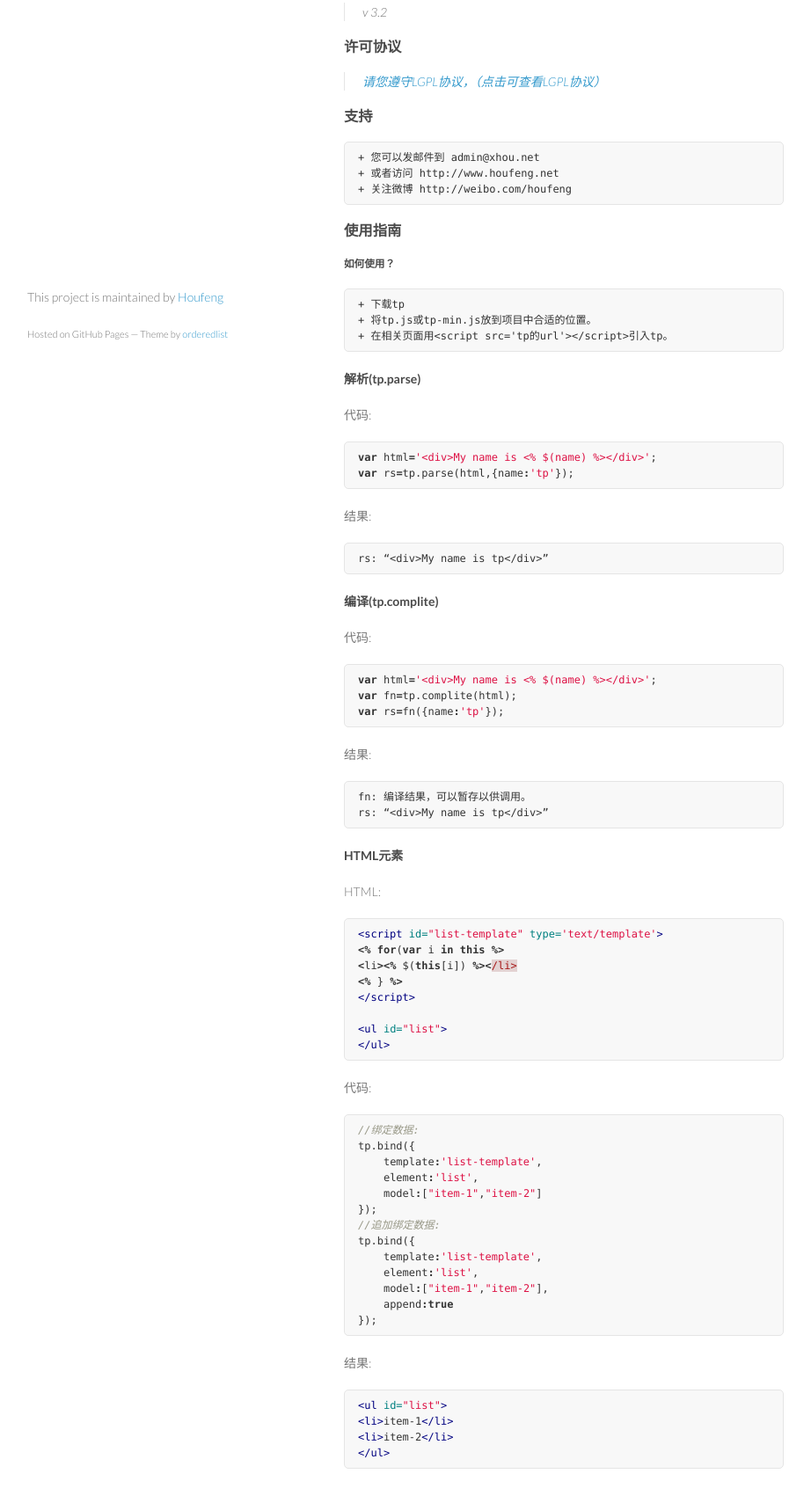
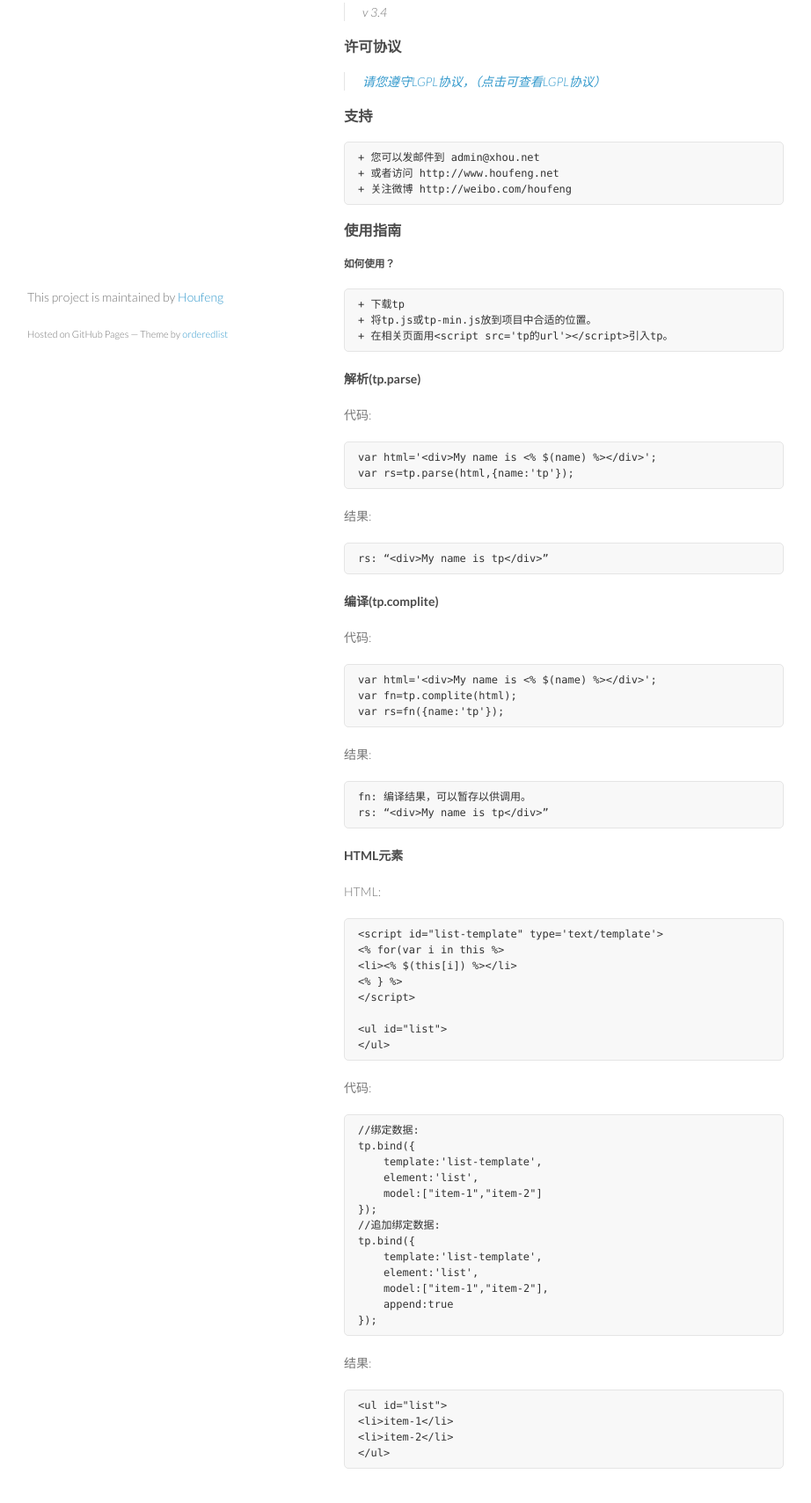
Before and after one commit to Houfeng/tp, a plain HTML site: page index.html in a window 1280 px wide. Shown: the part 341-2050 px from the top of the page at 88% size, without its empty margins (179-1101 px from the left). Drawn offline with Linux system fonts and the light colour scheme.

Commit message:
Create gh-pages branch via GitHub

```diff
--- a/index.html
+++ b/index.html
@@ -29,7 +29,7 @@
       </header>
       <section>
         <h3>
-<a name="%E6%AC%A2%E8%BF%8E%E6%9D%A5%E5%88%B0tp%E7%9A%84%E4%B8%96%E7%95%8C" class="anchor" href="#%E6%AC%A2%E8%BF%8E%E6%9D%A5%E5%88%B0tp%E7%9A%84%E4%B8%96%E7%95%8C"><span class="octicon octicon-link"></span></a>欢迎来到tp的世界</h3>
+<a id="tp-模板引擎" class="anchor" href="#tp-%E6%A8%A1%E6%9D%BF%E5%BC%95%E6%93%8E" aria-hidden="true"><span class="octicon octicon-link"></span></a>TP 模板引擎</h3>
 
 <blockquote>
 <p>欢迎使用tp! 最轻量，简洁，高效的javascript模板引擎！
@@ -37,7 +37,7 @@
 </blockquote>
 
 <h3>
-<a name="%E7%AE%80%E4%BB%8B" class="anchor" href="#%E7%AE%80%E4%BB%8B"><span class="octicon octicon-link"></span></a>简介</h3>
+<a id="简介" class="anchor" href="#%E7%AE%80%E4%BB%8B" aria-hidden="true"><span class="octicon octicon-link"></span></a>简介</h3>
 
 <pre><code>+ 轻量，tp是目前能见到最轻量的javascript模板引擎，只有一个不足1.5k的文件。
 + 简洁，tp的语法非常简单，对于一个熟悉html、js的开发人员来说学习难度为0。
@@ -46,21 +46,21 @@
 </code></pre>
 
 <h3>
-<a name="%E6%9C%80%E6%96%B0%E7%89%88%E6%9C%AC" class="anchor" href="#%E6%9C%80%E6%96%B0%E7%89%88%E6%9C%AC"><span class="octicon octicon-link"></span></a>最新版本</h3>
+<a id="最新版本" class="anchor" href="#%E6%9C%80%E6%96%B0%E7%89%88%E6%9C%AC" aria-hidden="true"><span class="octicon octicon-link"></span></a>最新版本</h3>
 
 <blockquote>
-<p>v 3.2</p>
+<p>v 3.4</p>
 </blockquote>
 
 <h3>
-<a name="%E8%AE%B8%E5%8F%AF%E5%8D%8F%E8%AE%AE" class="anchor" href="#%E8%AE%B8%E5%8F%AF%E5%8D%8F%E8%AE%AE"><span class="octicon octicon-link"></span></a>许可协议</h3>
+<a id="许可协议" class="anchor" href="#%E8%AE%B8%E5%8F%AF%E5%8D%8F%E8%AE%AE" aria-hidden="true"><span class="octicon octicon-link"></span></a>许可协议</h3>
 
 <blockquote>
 <p><a href="http://www.gnu.org/licenses/lgpl.html">请您遵守LGPL协议，（点击可查看LGPL协议）</a></p>
 </blockquote>
 
 <h3>
-<a name="%E6%94%AF%E6%8C%81" class="anchor" href="#%E6%94%AF%E6%8C%81"><span class="octicon octicon-link"></span></a>支持</h3>
+<a id="支持" class="anchor" href="#%E6%94%AF%E6%8C%81" aria-hidden="true"><span class="octicon octicon-link"></span></a>支持</h3>
 
 <pre><code>+ 您可以发邮件到 admin@xhou.net
 + 或者访问 http://www.houfeng.net
@@ -68,10 +68,10 @@
 </code></pre>
 
 <h3>
-<a name="%E4%BD%BF%E7%94%A8%E6%8C%87%E5%8D%97" class="anchor" href="#%E4%BD%BF%E7%94%A8%E6%8C%87%E5%8D%97"><span class="octicon octicon-link"></span></a>使用指南</h3>
+<a id="使用指南" class="anchor" href="#%E4%BD%BF%E7%94%A8%E6%8C%87%E5%8D%97" aria-hidden="true"><span class="octicon octicon-link"></span></a>使用指南</h3>
 
 <h5>
-<a name="%E5%A6%82%E4%BD%95%E4%BD%BF%E7%94%A8" class="anchor" href="#%E5%A6%82%E4%BD%95%E4%BD%BF%E7%94%A8"><span class="octicon octicon-link"></span></a>如何使用？</h5>
+<a id="如何使用" class="anchor" href="#%E5%A6%82%E4%BD%95%E4%BD%BF%E7%94%A8" aria-hidden="true"><span class="octicon octicon-link"></span></a>如何使用？</h5>
 
 <pre><code>+ 下载tp
 + 将tp.js或tp-min.js放到项目中合适的位置。
@@ -79,13 +79,12 @@
 </code></pre>
 
 <h4>
-<a name="%E8%A7%A3%E6%9E%90tpparse" class="anchor" href="#%E8%A7%A3%E6%9E%90tpparse"><span class="octicon octicon-link"></span></a>解析(tp.parse)</h4>
+<a id="解析tpparse" class="anchor" href="#%E8%A7%A3%E6%9E%90tpparse" aria-hidden="true"><span class="octicon octicon-link"></span></a>解析(tp.parse)</h4>
 
 <p>代码:</p>
 
-<div class="highlight highlight-javascript"><pre><span class="kd">var</span> <span class="nx">html</span><span class="o">=</span><span class="s1">'&lt;div&gt;My name is &lt;% $(name) %&gt;&lt;/div&gt;'</span><span class="p">;</span>
-<span class="kd">var</span> <span class="nx">rs</span><span class="o">=</span><span class="nx">tp</span><span class="p">.</span><span class="nx">parse</span><span class="p">(</span><span class="nx">html</span><span class="p">,{</span><span class="nx">name</span><span class="o">:</span><span class="s1">'tp'</span><span class="p">});</span>
-</pre></div>
+<div class="highlight highlight-javascript"><pre><span class="pl-s">var</span> html<span class="pl-k">=</span><span class="pl-s1"><span class="pl-pds">'</span>&lt;div&gt;My name is &lt;% $(name) %&gt;&lt;/div&gt;<span class="pl-pds">'</span></span>;
+<span class="pl-s">var</span> rs<span class="pl-k">=</span>tp.<span class="pl-s3">parse</span>(html,{name<span class="pl-k">:</span><span class="pl-s1"><span class="pl-pds">'</span>tp<span class="pl-pds">'</span></span>});</pre></div>
 
 <p>结果:</p>
 
@@ -93,14 +92,13 @@
 </code></pre>
 
 <h4>
-<a name="%E7%BC%96%E8%AF%91tpcomplite" class="anchor" href="#%E7%BC%96%E8%AF%91tpcomplite"><span class="octicon octicon-link"></span></a>编译(tp.complite)</h4>
+<a id="编译tpcomplite" class="anchor" href="#%E7%BC%96%E8%AF%91tpcomplite" aria-hidden="true"><span class="octicon octicon-link"></span></a>编译(tp.complite)</h4>
 
 <p>代码:</p>
 
-<div class="highlight highlight-javascript"><pre><span class="kd">var</span> <span class="nx">html</span><span class="o">=</span><span class="s1">'&lt;div&gt;My name is &lt;% $(name) %&gt;&lt;/div&gt;'</span><span class="p">;</span>
-<span class="kd">var</span> <span class="nx">fn</span><span class="o">=</span><span class="nx">tp</span><span class="p">.</span><span class="nx">complite</span><span class="p">(</span><span class="nx">html</span><span class="p">);</span>
-<span class="kd">var</span> <span class="nx">rs</span><span class="o">=</span><span class="nx">fn</span><span class="p">({</span><span class="nx">name</span><span class="o">:</span><span class="s1">'tp'</span><span class="p">});</span>
-</pre></div>
+<div class="highlight highlight-javascript"><pre><span class="pl-s">var</span> html<span class="pl-k">=</span><span class="pl-s1"><span class="pl-pds">'</span>&lt;div&gt;My name is &lt;% $(name) %&gt;&lt;/div&gt;<span class="pl-pds">'</span></span>;
+<span class="pl-s">var</span> fn<span class="pl-k">=</span>tp.complite(html);
+<span class="pl-s">var</span> rs<span class="pl-k">=</span>fn({name<span class="pl-k">:</span><span class="pl-s1"><span class="pl-pds">'</span>tp<span class="pl-pds">'</span></span>});</pre></div>
 
 <p>结果:</p>
 
@@ -109,44 +107,41 @@ rs: “&lt;div&gt;My name is tp&lt;/div&gt;”
 </code></pre>
 
 <h4>
-<a name="html%E5%85%83%E7%B4%A0" class="anchor" href="#html%E5%85%83%E7%B4%A0"><span class="octicon octicon-link"></span></a>HTML元素</h4>
+<a id="html元素" class="anchor" href="#html%E5%85%83%E7%B4%A0" aria-hidden="true"><span class="octicon octicon-link"></span></a>HTML元素</h4>
 
 <p>HTML:</p>
 
-<div class="highlight highlight-html"><pre><span class="nt">&lt;script </span><span class="na">id=</span><span class="s">"list-template"</span> <span class="na">type=</span><span class="s">'text/template'</span><span class="nt">&gt;</span>
-<span class="o">&lt;%</span> <span class="k">for</span><span class="p">(</span><span class="kd">var</span> <span class="nx">i</span> <span class="k">in</span> <span class="k">this</span> <span class="o">%&gt;</span>
-<span class="o">&lt;</span><span class="nx">li</span><span class="o">&gt;&lt;%</span> <span class="nx">$</span><span class="p">(</span><span class="k">this</span><span class="p">[</span><span class="nx">i</span><span class="p">])</span> <span class="o">%&gt;&lt;</span><span class="err">/li&gt;</span>
-<span class="o">&lt;%</span> <span class="p">}</span> <span class="o">%&gt;</span>
-<span class="nt">&lt;/script&gt;</span>
+<div class="highlight highlight-html"><pre>&lt;<span class="pl-ent">script</span> <span class="pl-e">id</span>=<span class="pl-s1"><span class="pl-pds">"</span>list-template<span class="pl-pds">"</span></span> <span class="pl-e">type</span>=<span class="pl-s1"><span class="pl-pds">'</span>text/template<span class="pl-pds">'</span></span>&gt;
+&lt;% for(var i in this %&gt;
+&lt;<span class="pl-ent">li</span>&gt;&lt;% $(this[i]) %&gt;&lt;/<span class="pl-ent">li</span>&gt;
+&lt;% } %&gt;
+&lt;/<span class="pl-ent">script</span>&gt;
 
-<span class="nt">&lt;ul</span> <span class="na">id=</span><span class="s">"list"</span><span class="nt">&gt;</span>
-<span class="nt">&lt;/ul&gt;</span>
-</pre></div>
+&lt;<span class="pl-ent">ul</span> <span class="pl-e">id</span>=<span class="pl-s1"><span class="pl-pds">"</span>list<span class="pl-pds">"</span></span>&gt;
+&lt;/<span class="pl-ent">ul</span>&gt;</pre></div>
 
 <p>代码:</p>
 
-<div class="highlight highlight-javascript"><pre><span class="c1">//绑定数据:</span>
-<span class="nx">tp</span><span class="p">.</span><span class="nx">bind</span><span class="p">({</span>
-    <span class="nx">template</span><span class="o">:</span><span class="s1">'list-template'</span><span class="p">,</span>
-    <span class="nx">element</span><span class="o">:</span><span class="s1">'list'</span><span class="p">,</span>
-    <span class="nx">model</span><span class="o">:</span><span class="p">[</span><span class="s2">"item-1"</span><span class="p">,</span><span class="s2">"item-2"</span><span class="p">]</span>
-<span class="p">});</span>
-<span class="c1">//追加绑定数据:</span>
-<span class="nx">tp</span><span class="p">.</span><span class="nx">bind</span><span class="p">({</span>
-    <span class="nx">template</span><span class="o">:</span><span class="s1">'list-template'</span><span class="p">,</span>
-    <span class="nx">element</span><span class="o">:</span><span class="s1">'list'</span><span class="p">,</span>
-    <span class="nx">model</span><span class="o">:</span><span class="p">[</span><span class="s2">"item-1"</span><span class="p">,</span><span class="s2">"item-2"</span><span class="p">],</span>
-    <span class="nx">append</span><span class="o">:</span><span class="kc">true</span>
-<span class="p">});</span>
-</pre></div>
+<div class="highlight highlight-javascript"><pre><span class="pl-c">//绑定数据:</span>
+tp.bind({
+    template<span class="pl-k">:</span><span class="pl-s1"><span class="pl-pds">'</span>list-template<span class="pl-pds">'</span></span>,
+    element<span class="pl-k">:</span><span class="pl-s1"><span class="pl-pds">'</span>list<span class="pl-pds">'</span></span>,
+    model<span class="pl-k">:</span>[<span class="pl-s1"><span class="pl-pds">"</span>item-1<span class="pl-pds">"</span></span>,<span class="pl-s1"><span class="pl-pds">"</span>item-2<span class="pl-pds">"</span></span>]
+});
+<span class="pl-c">//追加绑定数据:</span>
+tp.bind({
+    template<span class="pl-k">:</span><span class="pl-s1"><span class="pl-pds">'</span>list-template<span class="pl-pds">'</span></span>,
+    element<span class="pl-k">:</span><span class="pl-s1"><span class="pl-pds">'</span>list<span class="pl-pds">'</span></span>,
+    model<span class="pl-k">:</span>[<span class="pl-s1"><span class="pl-pds">"</span>item-1<span class="pl-pds">"</span></span>,<span class="pl-s1"><span class="pl-pds">"</span>item-2<span class="pl-pds">"</span></span>],
+    append<span class="pl-k">:</span><span class="pl-c1">true</span>
+}); </pre></div>
 
 <p>结果:</p>
 
-<div class="highlight highlight-html"><pre><span class="nt">&lt;ul</span> <span class="na">id=</span><span class="s">"list"</span><span class="nt">&gt;</span>
-<span class="nt">&lt;li&gt;</span>item-1<span class="nt">&lt;/li&gt;</span>
-<span class="nt">&lt;li&gt;</span>item-2<span class="nt">&lt;/li&gt;</span>
-<span class="nt">&lt;/ul&gt;</span>
-</pre></div>
+<div class="highlight highlight-html"><pre>&lt;<span class="pl-ent">ul</span> <span class="pl-e">id</span>=<span class="pl-s1"><span class="pl-pds">"</span>list<span class="pl-pds">"</span></span>&gt;
+&lt;<span class="pl-ent">li</span>&gt;item-1&lt;/<span class="pl-ent">li</span>&gt;
+&lt;<span class="pl-ent">li</span>&gt;item-2&lt;/<span class="pl-ent">li</span>&gt;
+&lt;/<span class="pl-ent">ul</span>&gt;</pre></div>
       </section>
       <footer>
         <p>This project is maintained by <a href="https://github.com/Houfeng">Houfeng</a></p>
```
Also changed, not shown: params.json (+1 -1 lines).
